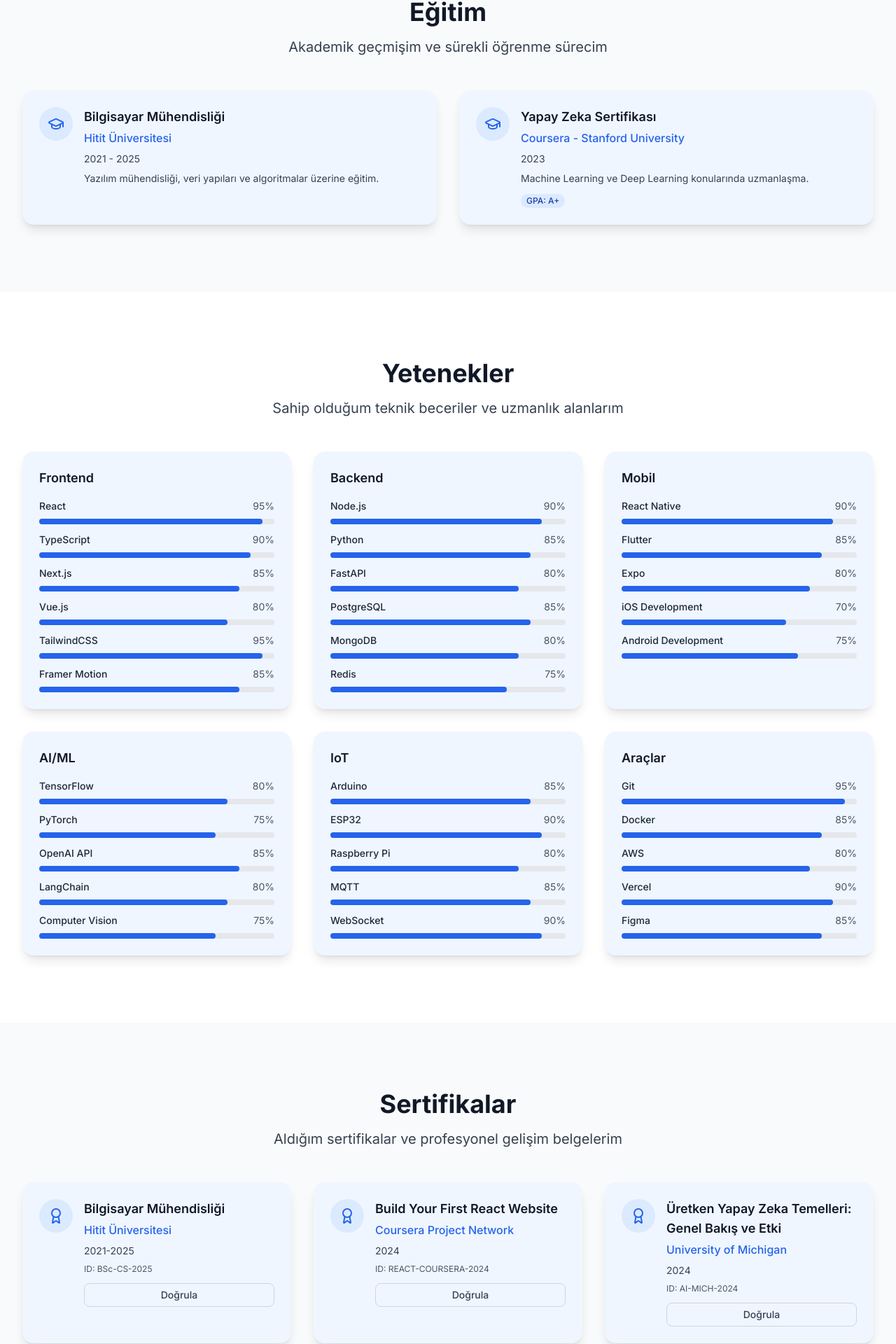
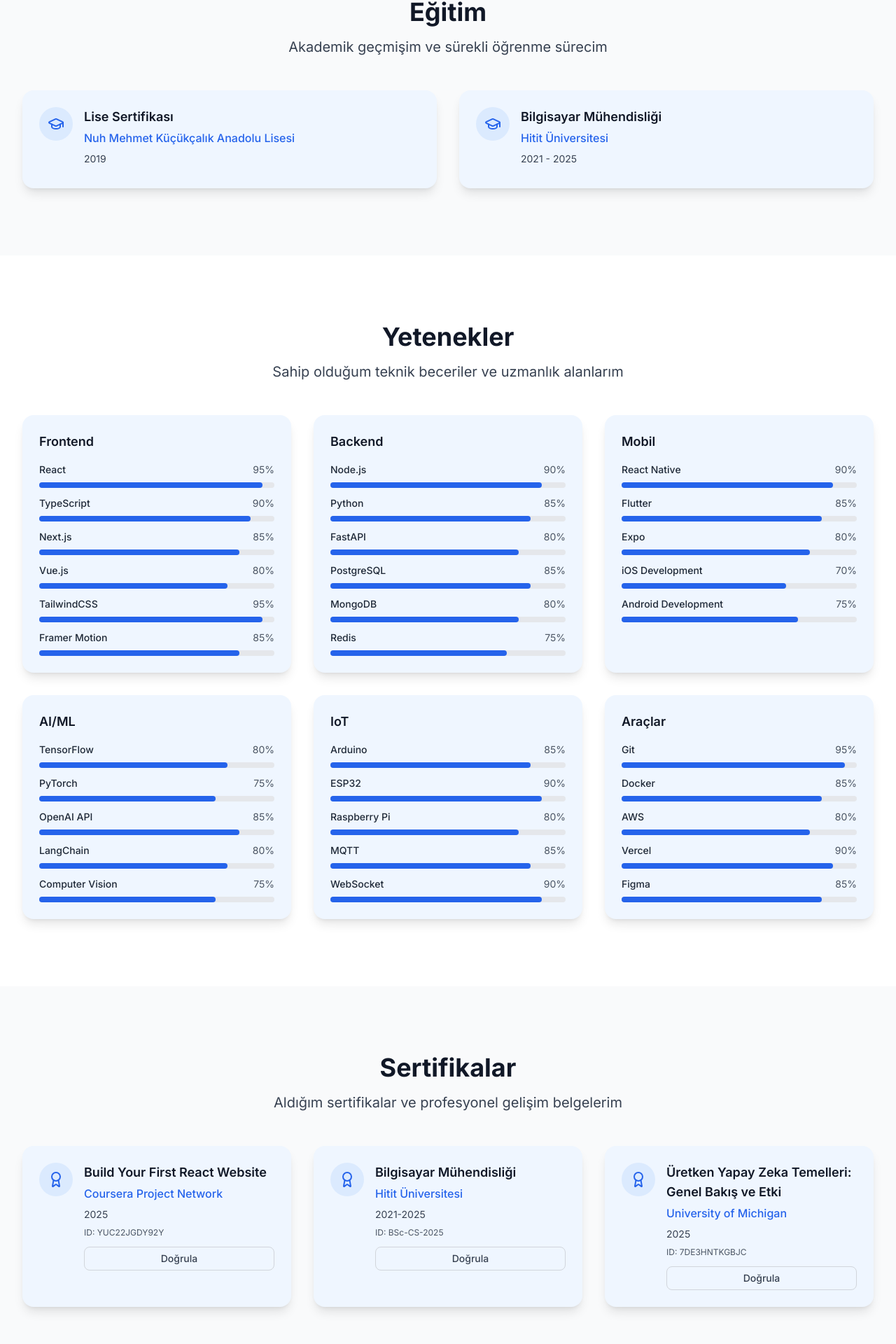
Before and after one commit to ErkanYigit/Portfolyo, a React (Vite) app: page /about in a window 1280 px wide. Shown: the part 1723-3643 px from the top of the page at 70% size. Built offline with nearby package versions, Linux system fonts and the light colour scheme.

Commit message:
update: Son deÄŸiÅŸiklikleri commit et
- Package.json gÃ¼ncellemeleri
- Personal.ts gÃ¼ncellemeleri
- Contact.tsx gÃ¼ncellemeleri
- Gereksiz video dosyasÄ± kaldÄ±rÄ±ldÄ±

```diff
--- a/package.json
+++ b/package.json
@@ -13,6 +13,7 @@
     "test:coverage": "vitest --coverage"
   },
   "dependencies": {
+    "@emailjs/browser": "^4.4.1",
     "@hookform/resolvers": "^5.2.2",
     "clsx": "^2.1.1",
     "framer-motion": "^12.23.22",
--- a/src/data/personal.ts
+++ b/src/data/personal.ts
@@ -119,22 +119,27 @@ export const experience = [
 
 export const education = [
   {
+    degree: 'Lise Sertifikası',
+    school: 'Nuh Mehmet Küçükçalık Anadolu Lisesi',
+    period: '2019',
+  },
+  {
     degree: 'Bilgisayar Mühendisliği',
     school: 'Hitit Üniversitesi',
     period: '2021 - 2025',
-    description: 'Yazılım mühendisliği, veri yapıları ve algoritmalar üzerine eğitim.',
 
-  },
-  {
-    degree: 'Yapay Zeka Sertifikası',
-    school: 'Coursera - Stanford University',
-    period: '2023',
-    description: 'Machine Learning ve Deep Learning konularında uzmanlaşma.',
-    gpa: 'A+'
   }
+
 ];
 
 export const certifications = [
+  {
+    name: 'Build Your First React Website',
+    issuer: 'Coursera Project Network',
+    date: '2025',
+    credentialId: 'YUC22JGDY92Y',
+    url: 'https://www.coursera.org/account/accomplishments/verify/YUC22JGDY92Y'
+  },
   {
     name: 'Bilgisayar Mühendisliği',
     issuer: 'Hitit Üniversitesi',
@@ -142,18 +147,12 @@ export const certifications = [
     credentialId: 'BSc-CS-2025',
     url: 'https://www.hitit.edu.tr'
   },
-  {
-    name: 'Build Your First React Website',
-    issuer: 'Coursera Project Network',
-    date: '2024',
-    credentialId: 'REACT-COURSERA-2024',
-    url: 'https://www.coursera.org'
-  },
+
   {
     name: 'Üretken Yapay Zeka Temelleri: Genel Bakış ve Etki',
     issuer: 'University of Michigan',
-    date: '2024',
-    credentialId: 'AI-MICH-2024',
-    url: 'https://www.umich.edu'
+    date: '2025',
+    credentialId: '7DE3HNTKGBJC',
+    url: 'https://www.coursera.org/account/accomplishments/verify/7DE3HNTKGBJC'
   }
 ];
--- a/src/pages/Contact.tsx
+++ b/src/pages/Contact.tsx
@@ -1,5 +1,6 @@
 import React, { useState } from 'react';
 import { useForm } from 'react-hook-form';
+import emailjs from '@emailjs/browser';
 import { zodResolver } from '@hookform/resolvers/zod';
 import { z } from 'zod';
 import {
@@ -59,11 +60,19 @@ const Contact: React.FC = () => {
     setSubmitStatus('idle');
 
     try {
-      // Simüle edilmiş API çağrısı
-      await new Promise(resolve => setTimeout(resolve, 2000));
+      const templateParams = {
+        from_name: data.name,
+        from_email: data.email,
+        subject: data.subject,
+        message: data.message
+      };
 
-      // Gerçek uygulamada burada EmailJS, Formspree veya başka bir servis kullanılabilir
-      console.log('Form verileri:', data);
+      await emailjs.send(
+        'service_your_service_id', // EmailJS Service ID
+        'template_your_template_id', // EmailJS Template ID
+        templateParams,
+        'your_public_key' // EmailJS Public Key
+      );
 
       setSubmitStatus('success');
       reset();
@@ -293,7 +302,7 @@ const Contact: React.FC = () => {
 
                 <div className="mt-6 p-4 bg-gray-50 dark:bg-gray-800 rounded-lg">
                   <p className="text-sm text-gray-600 dark:text-gray-300">
-                    <strong>{isTurkish ? 'Not:' : 'Note:'}</strong> {isTurkish ? 'Bu form şu anda demo amaçlıdır. Gerçek uygulamada EmailJS, Formspree veya benzeri bir servis kullanılarak e-posta gönderimi sağlanabilir. Form verileri konsola yazdırılmaktadır.' : 'This form is currently for demo purposes. In a real application, email sending can be provided using a service like EmailJS, Formspree, or similar. Form data is written to the console.'}
+                    <strong>{isTurkish ? 'Not:' : 'Note:'}</strong> {isTurkish ? 'Mesajınız doğrudan e-posta kutuma iletilecektir. En kısa sürede size geri dönüş yapacağım.' : 'Your message will be sent directly to my inbox. I will get back to you as soon as possible.'}
                   </p>
                 </div>
               </Card>
```
Also changed, not shown: 2 other files (tests, documents, lock files or other folders).
